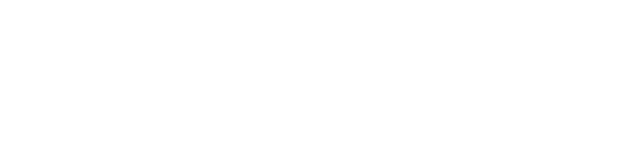
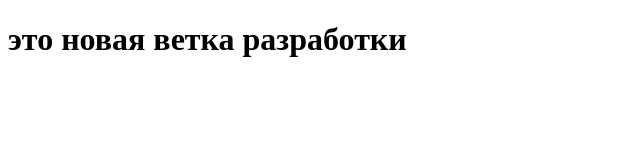
Before and after one commit to CandyJack1991/javascript, a plain HTML site: page index.html in a window 1280 px wide. Shown: the whole page, without its empty margins (0-640 px from the left). Drawn offline with Linux system fonts and the light colour scheme.

Commit message:
Новая ветка

```diff
--- a/index.html
+++ b/index.html
@@ -5,6 +5,6 @@
 	<title>новый документ</title>
 </head>
 <body>
-
+<h1>это новая ветка разработки</h1>
 </body>
 </html>
```
